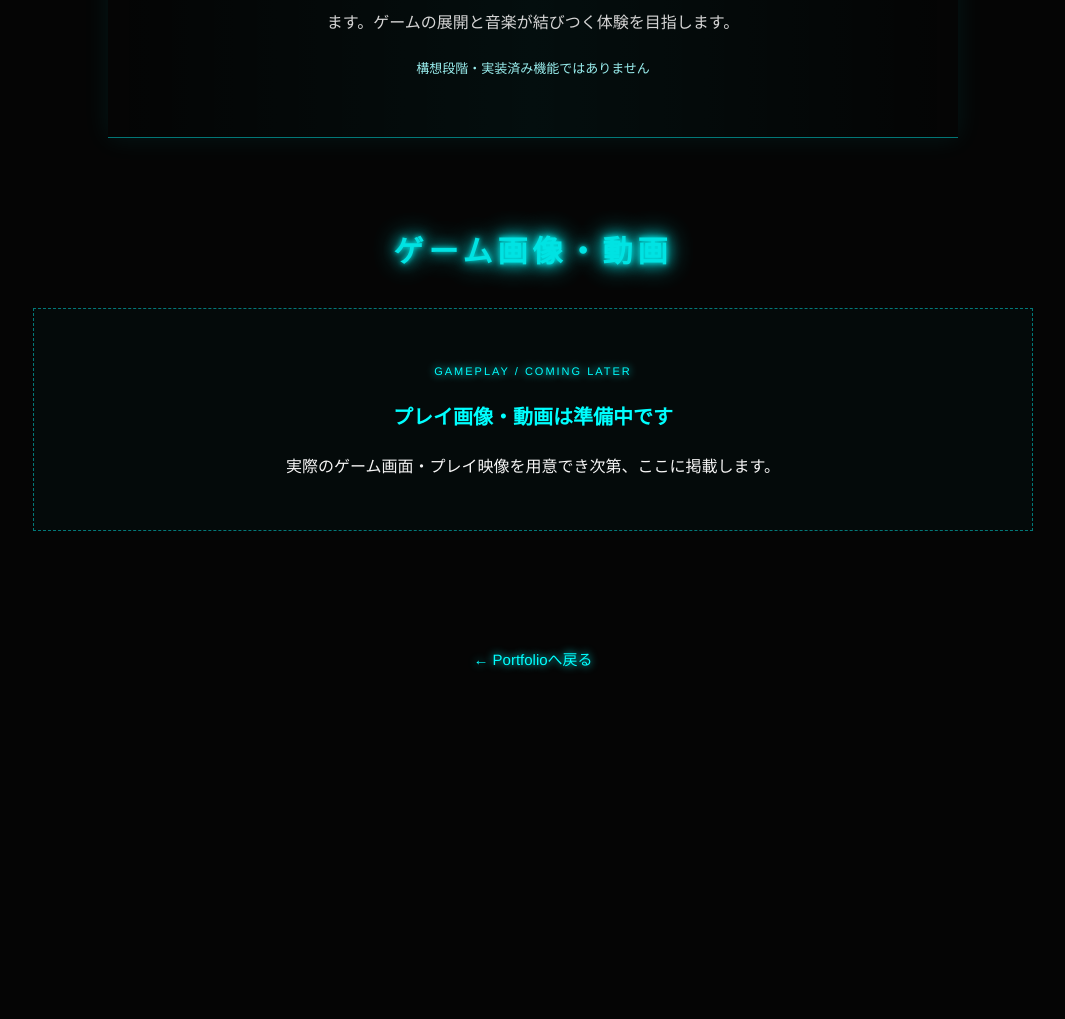
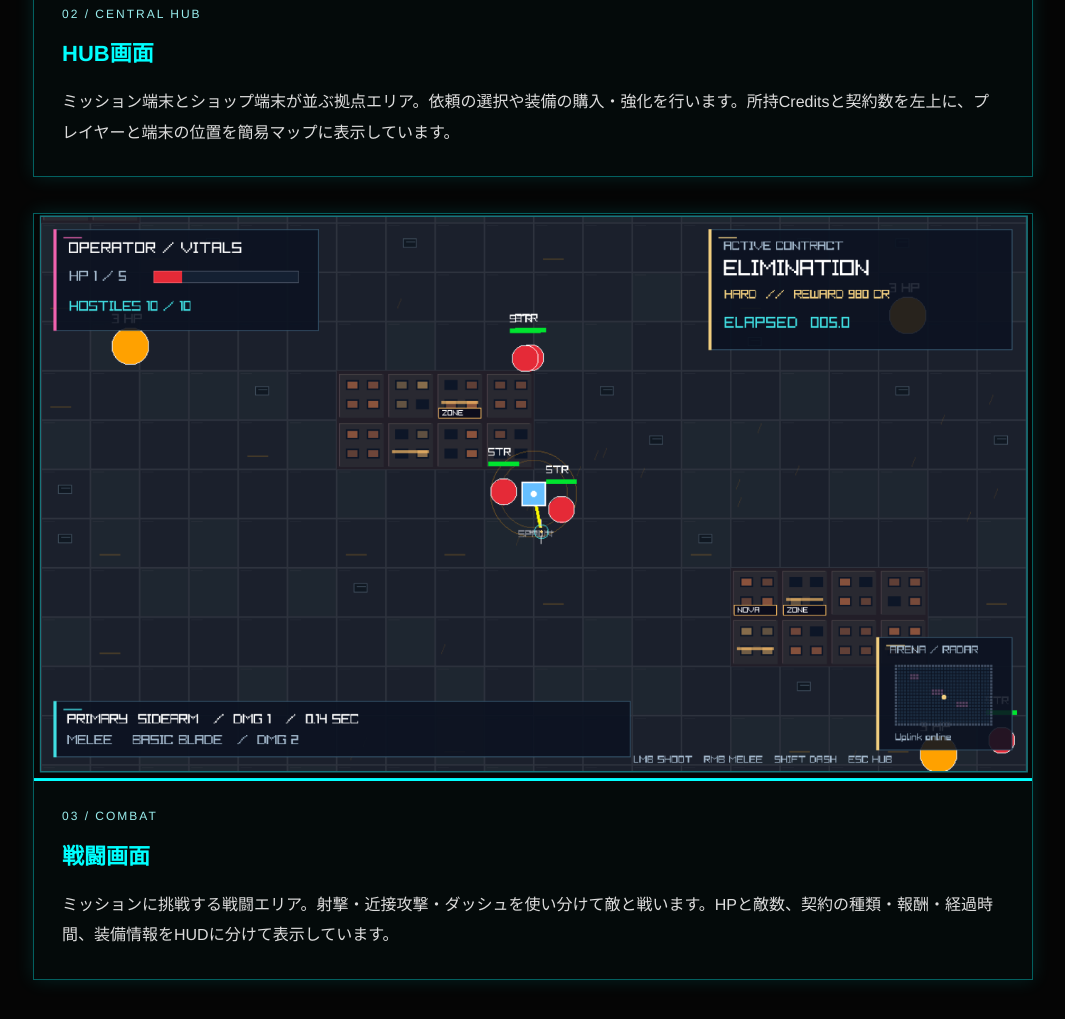
Before and after one commit to ryuta1119/portfolio, a plain HTML site: page neon-city.html in a window 1280 px wide. Shown: the part 2468-3487 px from the top of the page, without its empty margins (107-1172 px from the left). Before the commit the page ends 3303 px from the top, so only its background shows below. Drawn offline with Linux system fonts and the light colour scheme.

Commit message:
Add files via upload

```diff
--- a/neon-city.html
+++ b/neon-city.html
@@ -18,6 +18,21 @@
       .neon-play-button { width: 100%; }
     }
     @media (prefers-reduced-motion: reduce) { .neon-play-button { transition: none; } }
+    /* 実際のプレイスクリーンショット */
+    .neon-screenshots { display: grid; gap: 36px; margin-top: 32px; }
+    .neon-shot { margin: 0; border: 1px solid rgba(0,255,255,.35); background: rgba(0,255,255,.025); box-shadow: 0 0 18px rgba(0,255,255,.12); }
+    .neon-shot-image { display: block; background: #0c0f1e; }
+    .neon-shot img { display: block; width: 100%; height: auto; }
+    .neon-shot figcaption { padding: 24px 28px 28px; text-align: left; }
+    .neon-shot-label { color: #99eeee; font-size: 12px; letter-spacing: 2px; margin-bottom: 8px; }
+    .neon-shot h3 { color: #00ffff; font-size: 22px; margin: 0 0 12px; }
+    .neon-shot figcaption > p:last-child { color: #ddd; font-size: 16px; line-height: 1.9; }
+    @media (max-width: 550px) {
+      .neon-screenshots { gap: 24px; }
+      .neon-shot figcaption { padding: 20px; }
+      .neon-shot h3 { font-size: 20px; }
+      .neon-shot figcaption > p:last-child { font-size: 15px; }
+    }
   </style>
 </head>
 <body>
@@ -44,6 +59,43 @@
       <div class="text-block">
         <p>NEON CITYは、C言語とraylibを用いた2Dアクションゲームです。拠点の端末でミッションを選び、戦闘で得たCreditsをショップでの装備購入・強化に使う構成です。</p>
         <p>ステージごとにBGMを変え、音楽でも場面の違いを感じられるゲーム体験へ発展させる構想があります。</p>
+      </div>
+    </section>
+
+    <section class="section" aria-labelledby="media-title">
+      <h2 id="media-title" class="section-title">ゲーム画面</h2>
+      <p class="neon-note">タイトルから拠点、戦闘へ。実際のゲーム画面を紹介します。画像をクリックすると別タブで拡大できます。</p>
+      <div class="neon-screenshots">
+        <figure class="neon-shot">
+          <a class="neon-shot-image" href="images/neon-city-title.png" target="_blank" rel="noopener noreferrer" aria-label="タイトル画面を別タブで拡大表示">
+            <img src="images/neon-city-title.png" alt="NEON CITYのタイトル画面。NEW GAME、CONTINUE、SETTINGS、EXITのメニューとBGM名Bass Overを表示。" width="1388" height="786" loading="lazy" decoding="async">
+          </a>
+          <figcaption>
+            <p class="neon-shot-label">01 / TITLE</p>
+            <h3>タイトル画面</h3>
+            <p>新規ゲーム、コンティニュー、設定を選ぶタイトル画面。ネオン調の配色でゲームの世界観を示し、制作楽曲「Bass Over」をBGMとして再生します。</p>
+          </figcaption>
+        </figure>
+        <figure class="neon-shot">
+          <a class="neon-shot-image" href="images/neon-city-hub.png" target="_blank" rel="noopener noreferrer" aria-label="HUB画面を別タブで拡大表示">
+            <img src="images/neon-city-hub.png" alt="NEON CITYの拠点画面。中央にミッション端末とショップ端末、左上にCreditsと契約数、右上に簡易マップを表示。" width="1390" height="786" loading="lazy" decoding="async">
+          </a>
+          <figcaption>
+            <p class="neon-shot-label">02 / CENTRAL HUB</p>
+            <h3>HUB画面</h3>
+            <p>ミッション端末とショップ端末が並ぶ拠点エリア。依頼の選択や装備の購入・強化を行います。所持Creditsと契約数を左上に、プレイヤーと端末の位置を簡易マップに表示しています。</p>
+          </figcaption>
+        </figure>
+        <figure class="neon-shot">
+          <a class="neon-shot-image" href="images/neon-city-combat.png" target="_blank" rel="noopener noreferrer" aria-label="戦闘画面を別タブで拡大表示">
+            <img src="images/neon-city-combat.png" alt="NEON CITYの戦闘画面。プレイヤーと敵に加え、HP、敵数、殲滅ミッションの条件と報酬、装備、簡易マップを表示。" width="1404" height="798" loading="lazy" decoding="async">
+          </a>
+          <figcaption>
+            <p class="neon-shot-label">03 / COMBAT</p>
+            <h3>戦闘画面</h3>
+            <p>ミッションに挑戦する戦闘エリア。射撃・近接攻撃・ダッシュを使い分けて敵と戦います。HPと敵数、契約の種類・報酬・経過時間、装備情報をHUDに分けて表示しています。</p>
+          </figcaption>
+        </figure>
       </div>
     </section>
 
@@ -96,26 +148,6 @@
       </div>
     </section>
 
-    <section class="section" aria-labelledby="media-title">
-      <h2 id="media-title" class="section-title">ゲーム画像・動画</h2>
-      <div class="neon-media-placeholder">
-        <p class="screen-label">GAMEPLAY / COMING LATER</p>
-        <h3>プレイ画像・動画は準備中です</h3>
-        <p>実際のゲーム画面・プレイ映像を用意でき次第、ここに掲載します。</p>
-      </div>
-      <!-- 実際の素材が用意できたら、上の .neon-media-placeholder を以下のいずれかに置換。
-      <figure class="video-wrap">
-        <img class="neon-game-image" src="images/neon-city-gameplay.png" alt="NEON CITYの実際のプレイ画面。撮影内容に合わせて説明を記入。" width="1280" height="720" loading="lazy">
-        <figcaption>実際のプレイ画面（撮影したバージョン・内容を記入）</figcaption>
-      </figure>
-      <div class="video-wrap">
-        <video controls playsinline preload="metadata" aria-label="NEON CITY プレイ動画">
-          <source src="videos/neon-city-gameplay.mp4" type="video/mp4">
-          お使いのブラウザは動画再生に対応していません。
-        </video>
-      </div>
-      -->
-    </section>
     <a href="index.html" class="back-link bottom-back">← Portfolioへ戻る</a>
   </main>
 </body>
```
Also changed, not shown: images/neon-city-combat.png (added), images/neon-city-hub.png (added), images/neon-city-title.png (added).
